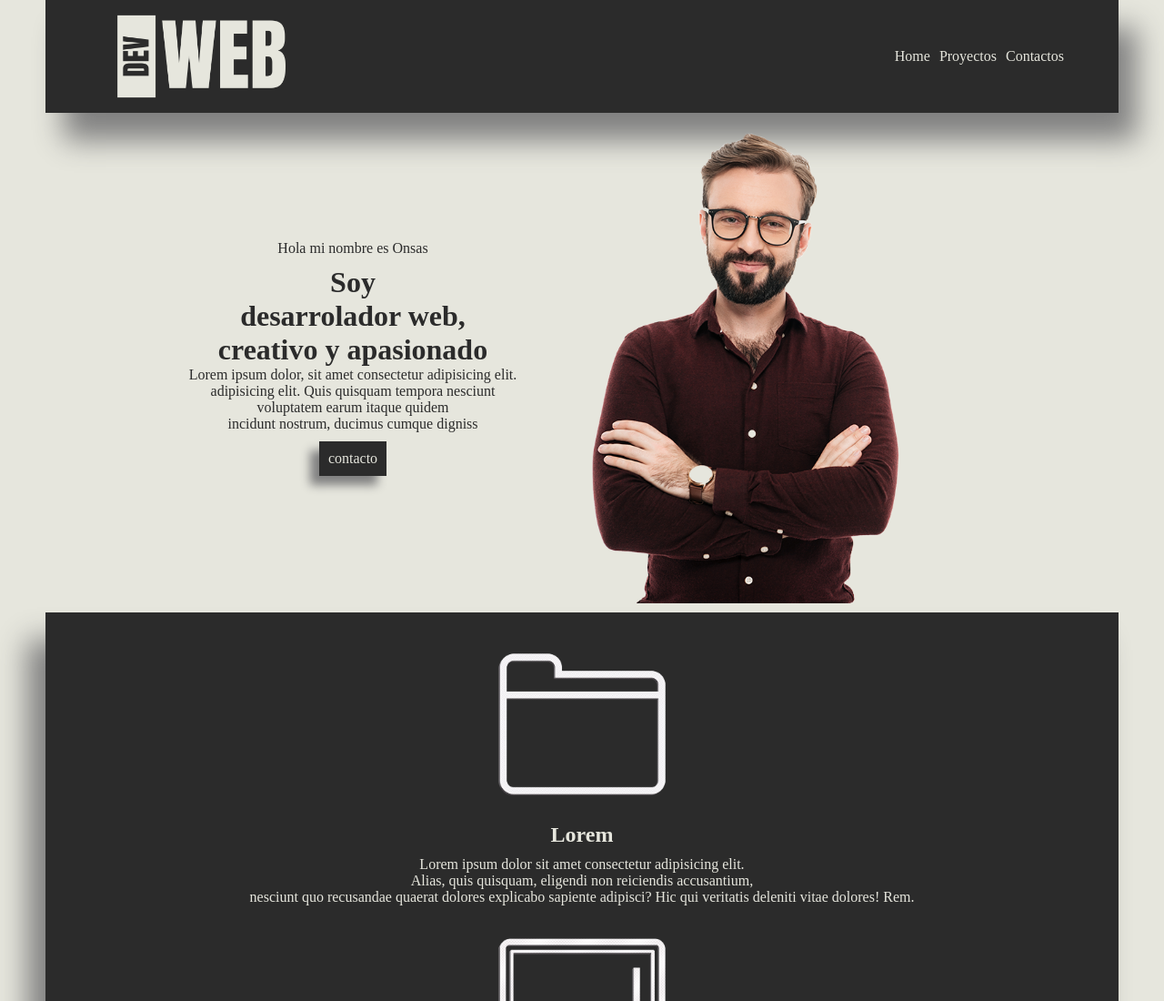
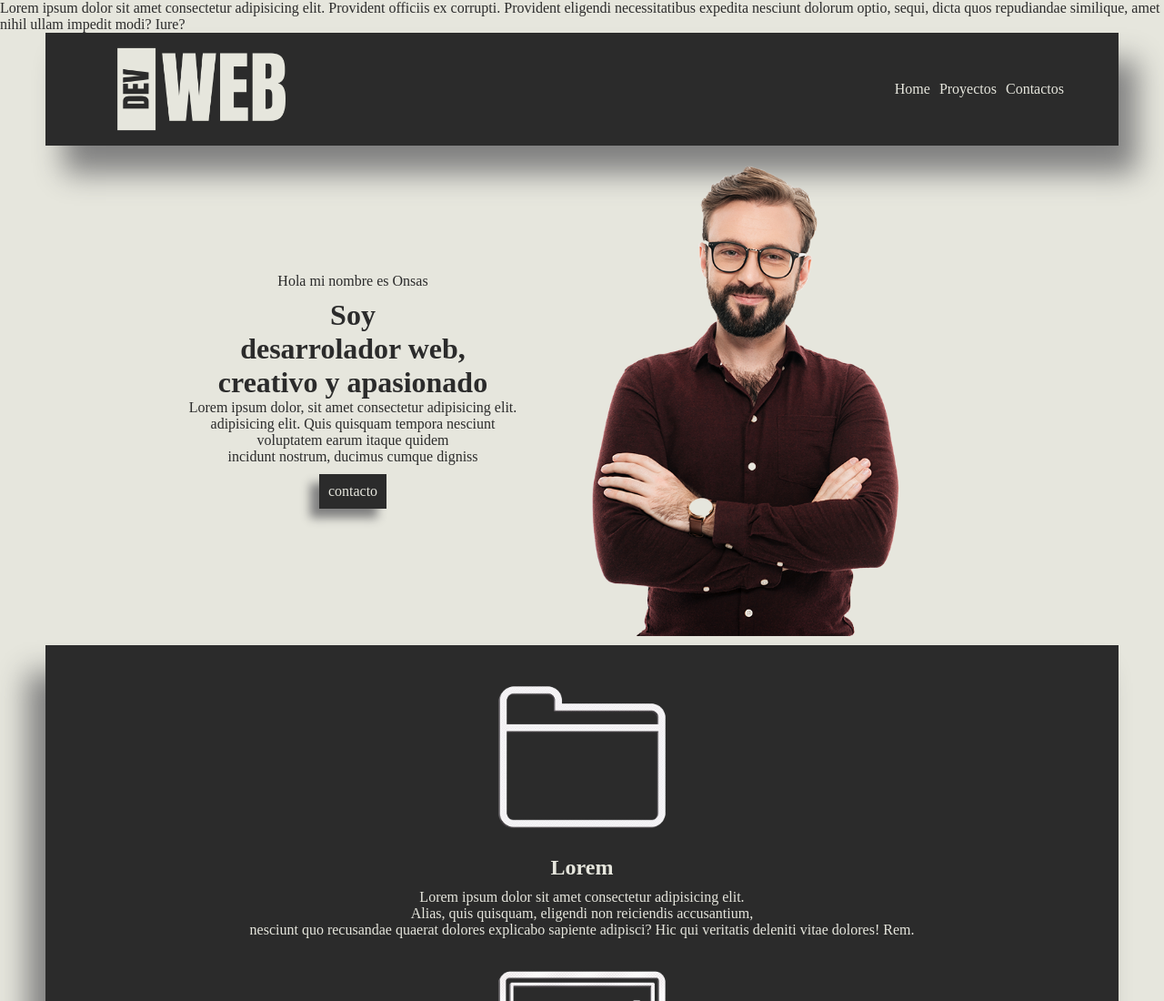
Before and after one commit to ArielVerona10/git-hub-hoy-60390, a plain HTML site: page index.html in a window 1280 px wide. Shown: the top 1100 px of the page at 91% size. Drawn offline with Linux system fonts and the light colour scheme.

Commit message:
banner de promociones

```diff
--- a/index.html
+++ b/index.html
@@ -7,6 +7,11 @@
     <link rel="stylesheet" href="css/style.css">
 </head>
 <body>
+
+<!-- banner de promociones -->
+    <div class="promo">
+        <p>Lorem ipsum dolor sit amet consectetur adipisicing elit. Provident officiis ex corrupti. Provident eligendi necessitatibus expedita nesciunt dolorum optio, sequi, dicta quos repudiandae similique, amet nihil ullam impedit modi? Iure?</p>
+    </div>
     <header>
         <img src="img/dev-web.png.png" alt="logo dev-web blanco y negro">
 
```
